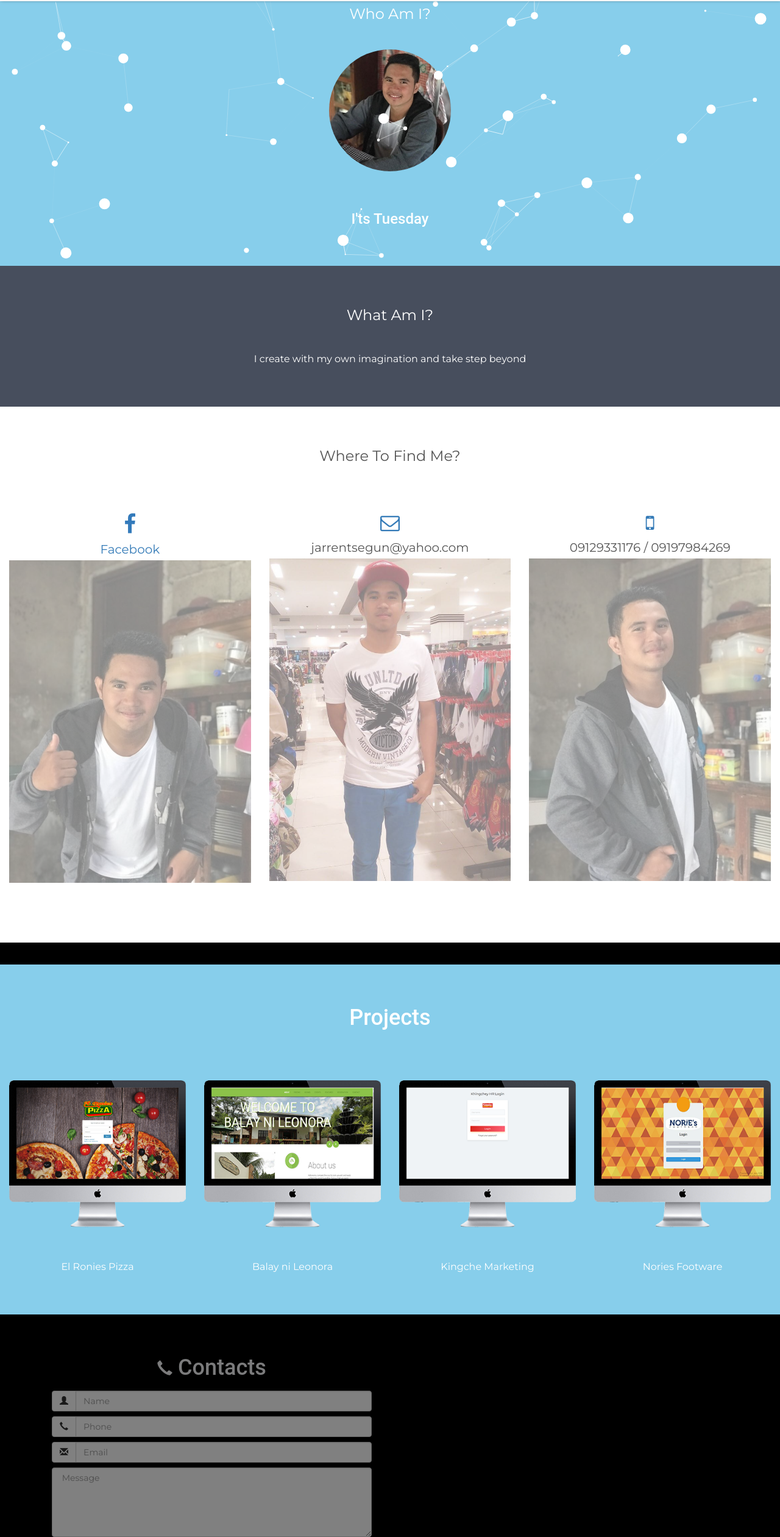
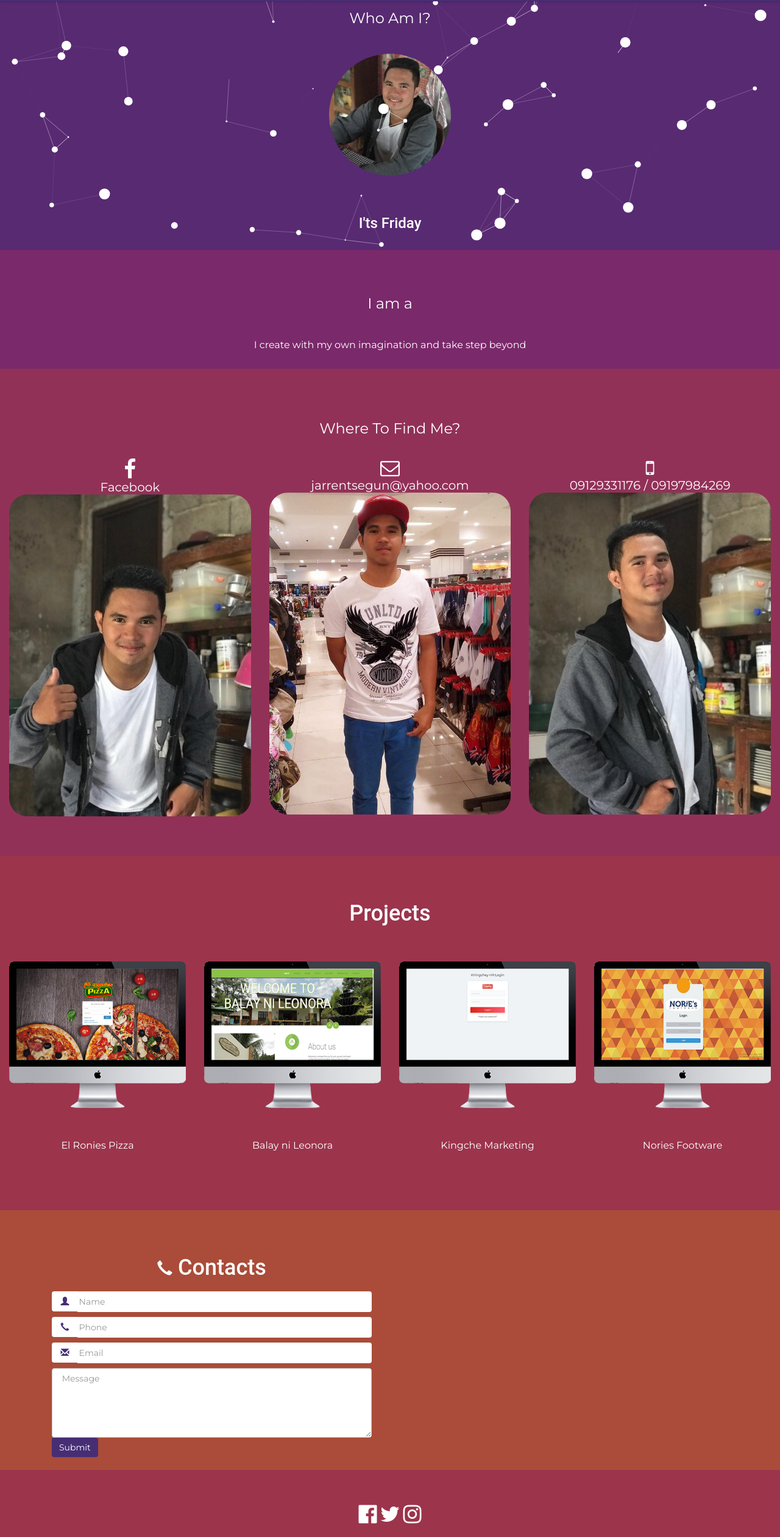
Before and after one commit to Jarrent26/portfolio, a plain HTML site: page index.html in a window 1280 px wide. Shown: the part 58-2579 px from the top of the page at 61% size. Drawn offline with nearby package versions, Linux system fonts and the light colour scheme.

Commit message:
new color

```diff
--- a/index.html
+++ b/index.html
@@ -29,36 +29,32 @@
         <span class="icon-bar"></span>
         <span class="icon-bar"></span>
       </button>
-      <a class="navbar-brand" href="#">Me</a>
+      <a class="navbar-brand" href="#">Jarrent</a>
     </div>
 
     <div class="collapse navbar-collapse" id="myNavbar">
       <ul class="nav navbar-nav navbar-right">
         <li class="navbar-menus"><a href="#homesection" id="homediv">Home</a></li>
-        <li class="navbar-menus"><a href="#aboutsection"id=" aboutdiv">About Me</a></li>
-        <li class="navbar-menus"><a href="#projectsection"id=" projectdiv">Projects</a></li>
-        <li class="navbar-menus"><a href="#contactsection"id=" contactdiv" >Contacts</a></li>
+        <li class="navbar-menus"><a href="#aboutsection"id="aboutdiv">About Me</a></li>
+        <li class="navbar-menus"><a href="#projectsection"id="projectdiv">Projects</a></li>
+        <li class="navbar-menus"><a href="#contactsection"id="contactdiv" >Contacts</a></li>
       </ul>
     </div>
   </div>
 </nav>
 <a id="homesection" href="#abouthome"></a>
 
-<div class="container-fluid bg-1 text-center" style="position:relative;">
+<div class="container-fluid bg-1 text-center" style="position:relative">
   <div   id="particles-js" ></div>
   <h3 class="margin">Who Am I?</h3>
   <img src="image/ako.jpg" class="img-responsive img-circle margin siga" style="display:inline" alt="Bird" width="350" height="350">
-  <h3 id='datetoday'>I'm an adventurer</h3>
+  <h3 id='datetoday'></h3>
 </div>
 
 
 
 <div class="container-fluid bg-2 text-center" id="testcontainer">
-    <h3 class="margin">What Am I?</h3>
-
-
-
-
+    <h3 class="margin">I am a </h3>
 
 <div class="container">
   <div id="myCarousel" class="carousel slide" data-ride="carousel" data-interval="3000">
@@ -77,35 +73,30 @@
         <p class="carouselslide">I Research beyond about developing any programs</p>
       </div>
     </div>
-
-
-
-
   </div>
 </div>
+
 </div>
+<a id="aboutsection" href="#aboutdiv"></a>
 
-  <a id="aboutsection" href="#aboutdiv"></a>
 <div class="container-fluid bg-3 text-center">
-  <h3 class="margin">Where To Find Me?</h3><br>
+  <h3 class="where">Where To Find Me?</h3>
   <div class="row">
-
     <div class="col-sm-4">
-
       <i><a href="https://www.facebook.com/jarrentsegun" class="fa fa-facebook fbicon fbicon"></a></i><br>
         <a href="https://www.facebook.com/jarrentsegun" class="fb">Facebook</a>
 
-      <br>
+
       <img src="image/d.jpg" class="img-responsive margin mypics" style="width:100%" alt="Image"></a>
     </div>
     <div class="col-sm-4">
-      <a><i class="fa fa-envelope-o mail" aria-hidden="true"></i></a><br>
+      <a><i class="fa fa-envelope-o mail faicon" aria-hidden="true"></i></a><br>
       <span>jarrentsegun@yahoo.com</span>
       <br>
       <img src="image/sa.jpg" class="img-responsive margin mypics" style="width:100%" alt="Image">
     </div>
     <div class="col-sm-4">
-        <a><i class="fa fa-mobile phone" aria-hidden="true"></i></a><br>
+        <a><i class="fa fa-mobile phone faicon" aria-hidden="true"></i></a><br>
         <span> 09129331176 / 09197984269 </span>
       <br>
       <img src="image/sas.jpg" class="img-responsive margin mypics" style="width:100%" alt="Image">
@@ -116,7 +107,7 @@
 
 
 <!--projects-->
-<a id="projectsection" href="#projectdiv"></a><br>
+<a id="projectsection" href="#projectdiv"></a>
     <div class="container-fluid containerbackground">
 
   <div class="row">
@@ -155,11 +146,11 @@
               <form>
                   <div class="input-group inputname">
                       <div class="input-group-btn">
-                          <i class="btn btn-default" type="submit">
-                             <span class="glyphicon glyphicon-user"></span>
+                          <i class="btn btn-default iconcolorblue" type="submit"style="border: 0px;">
+                             <span class="glyphicon glyphicon-user borderzro"></span>
                           </i>
                         </div>
-                      <input type="text" class="form-control" placeholder="Name">
+                      <input id="inputname" type="text" class="form-control borderzro" placeholder="Name">
 
                     </div>
 
@@ -168,44 +159,42 @@
 
                     <div class="input-group inputname">
                         <div class="input-group-btn">
-                            <i class="btn btn-default" type="submit">
-                                <span class="glyphicon glyphicon-earphone"></span>
+                            <i class="btn btn-default iconcolorblue" type="submit"style="border: 0px;">
+                                <span class="glyphicon glyphicon-earphone borderzro"></span>
                             </i>
                           </div>
-                        <input type="text" class="form-control" placeholder="Phone">
+                        <input id="inputphone" type="text" class="form-control borderzro" placeholder="Phone">
 
                       </div>
                     </div>
                     <div class="col-md-12">
 
                         <div class="input-group inputname">
-                            <div class="input-group-btn">
-                                <i class="btn btn-default" type="submit">
-                                    <span class="glyphicon glyphicon-envelope"></span>
+                            <div class="input-group-btn" >
+                                <i class="btn btn-default iconcolorblue" type="submit"style="border: 0px;">
+                                    <span class="glyphicon glyphicon-envelope borderzro"></span>
                                 </i>
                               </div>
-                            <input type="text" class="form-control" placeholder="Email">
+                            <input id="inputemail" type="text" class="form-control borderzro" placeholder="Email">
 
                           </div>
                         </div>
 
                         <div class="col-md-12">
 
-                            <textarea class="form-control message" rows="5" id="comment" placeholder=" Message"></textarea>
-                            <input type="submit" class="btn btn-primary" value="Submit">
-                </form>
+                            <textarea class="form-control message " rows="5" id="comment" placeholder=" Message"></textarea>
+                            <input id="butonfunction" type="button" class="btn btn-primary submitcolor " value="Submit">
 
 
+                            <div class="row">
+                              <div class="col-md-6">
+
+                              </div>
+                            </div>
+                </form>
 
                </div>
                 </div>
-
-
-
-
-
-
-
 
 
               </div>
@@ -290,30 +279,91 @@ console.log('callback - particles.js config loaded');
 // conditional statememt
 
 if ( day == 0 ){
-  document.getElementById('datetoday').innerHTML="I'ts Tuesday"
+  document.getElementById('datetoday').innerHTML="I'ts Sunday"
 }else if (day == 1){
-  document.getElementById('datetoday').innerHTML="I'ts Tuesday"
+  document.getElementById('datetoday').innerHTML="I'ts Monday"
 }else if (day == 2){
   document.getElementById('datetoday').innerHTML="I'ts Tuesday"
 }else if (day == 3){
-  document.getElementById('datetoday').innerHTML="I'ts Tuesday"
-  document.getElementById('datetoday').innerHTML="I'ts Tuesday"
+  document.getElementById('datetoday').innerHTML="I'ts Wednesday"
+}else if (day == 4){
+  document.getElementById('datetoday').innerHTML="I'ts Thursday"
 }else if (day == 5){
-  document.getElementById('datetoday').innerHTML="I'ts Tuesday"
+  document.getElementById('datetoday').innerHTML="I'ts Friday"
 }else if (day == 6){
-  document.getElementById('datetoday').innerHTML="I'ts Tuesday"
+  document.getElementById('datetoday').innerHTML="I'ts Saturday"
 }
 
 </script>
 
 <script>
 $(document).ready(function () {
+
+
+if(window.innerWidth < 768 ){
     $('.navbar-menus').on('click', function(){
       $('#nav-button').click();
     })
+
+}
+
+
+$('#butonfunction') .on( 'click' , function(){
+
+  var name = $('#inputname').val();
+  var phone = $('#inputphone').val();
+  var email = $('#inputemail').val();
+  var message = $('#comment').val();
+
+
+  if(name ==''){
+    $('#inputname').css({"border":"1.5px solid red"});
+  }else{
+    $('#inputname').css({"border":"1.5px solid green"});
+  }
+  if(name.match(/^\d+$/)) {
+    $('#inputname').css({"border":"1.5px solid red"});
+  }else{
+    $('#inputname').css({"border":"1.5px solid green"});
+  }
+
+  if(phone ==''){
+    $('#inputphone').css({"border": "1.5px solid red"});
+  }else{
+    $('#inputphone').css({"border":"1.5px solid green"});
+  }
+
+  if(phone.match(/^\d+$/)) {
+    $('#inputphone').css({"border":"1.5px solid green"});
+}else{
+  $('#inputphone').css({"border":"1.5px solid red"});
+}
+
+  if(email ==''){
+    $('#inputemail').css({"border": "1.5px solid red"});
+  }else{
+    $('#inputemail').css({"border":"1.5px solid green"});
+  }
+  if(message ==''){
+    $('#comment').css({"border": "1.5px solid red"});
+  }else{
+    $('#comment').css({"border":"1.5px solid green"});
+}
+
+
+
+
+
+})
+
+
+
+
+
 });
+</script>
 
-</script>
+
 
 
 </body>
--- a/style/style.css
+++ b/style/style.css
@@ -1,29 +1,34 @@
 body {
     font: 20px Montserrat, sans-serif;
-    line-height: 1.8;
-    color: #f5f6f7;
   }
   p {font-size: 16px;}
   .margin {margin-bottom: 45px;}
   .bg-1 {
-    background-color:skyblue; /* Green */
+    background-color: #582A72; /* Green */
     color: #ffffff;
+    overflow: hidden;
+  }
+  .where{
+    margin-top: 80px;
+    margin-bottom:35px;
   }
   .bg-2 {
-    background-color: #474e5d; /* Dark Blue */
+    background-color: #7A296A; /* Dark Blue */
     color: #ffffff;
   }
   .bg-3 {
-    background-color: #ffffff; /* White */
-    color: #555555;
+    background-color: #923158;
+    ; /* White */
+    color: #fff;
+    padding-top : 5px !important;
   }
   .bg-4 {
-    background-color:#87ceeb2e; /* Black Gray */
+    background-color:#9C344C; /* Black Gray */
     color: #fff;
   }
   .container-fluid {
-    padding-top:48px;
-    padding-bottom: 53px;
+    padding-top: 55px;
+    padding-bottom: 20px;
   }
   .navbar {
     padding-top: 5px;
@@ -37,9 +42,26 @@ body {
     width: 100%;
     z-index: 1;
     box-shadow: 1px -3px 6px 0px black;
+    background: #472E74;
 }
+.navbar-default .navbar-nav>li>a{
+color: #fff;
+}
+
+.navbar-default .navbar-nav>li>a:focus{
+  color: white;
+}
+.navbar-default .navbar-brand {
+color: #fff
+}
+.submitcolor{
+  color:#fff !important;
+  background: #472e74;
+  border: 0px;
+}
+
   .navbar-nav  li a:hover {
-    color: skyblue !important;
+    color: #AA7D39 !important;
   }
   .siga{
     height: 200px !important;
@@ -53,10 +75,11 @@ body {
  }
  .fb{
    text-decoration: none !important;
+   color: #fff
  }
  .fbicon{
   font-size: 35px !important;
-  color:#337abb;
+  color:#ffff;
   text-decoration: none !important;
 }
 
@@ -64,8 +87,9 @@ body {
 
 
  .containerbackground{
-   background: skyblue;
+   background: #9C344C;
    margin: 0 auto;
+   padding-bottom: 87px;
  }
  .projects{
    text-align: center;
@@ -76,9 +100,12 @@ body {
  /* contacts */
 
 .contactbackground{
-  background:black;
-  opacity: 50%;
+  background:#AA4C39;
 
+
+}
+.faicon{
+  color:#fff;
 }
 .phonecontact{
   font-size: 25px !important;
@@ -86,6 +113,7 @@ body {
 .contact{
   text-align: center;
   font-family:"roboto", sans-serif;
+  color: #ffff
 
 }
 .inputname{
@@ -99,26 +127,17 @@ body {
   text-align: center;
   color: #ffffff
 }
-body{
-  background: black;
-}
-
 #particles-js{
   width: 100%;
   height: 100%;
   position: absolute;
   top: 0;
 }
-.mypics:hover{
-  border-radius: 100%;
-  opacity: 1;
-  transition: border-radius 2s;
+.mypics{
+  border-radius: 30px !important;
+}
 
-}
-.mypics{
-  opacity: 0.5;
-  transition: border-radius 2s;
-}
+
 .carouselslide{
   text-align: center;
   color: white;
@@ -126,3 +145,14 @@ body{
 #datetoday{
   font-family: "roboto", sans-serif;
 }
+.borderzro{
+  border:0px;
+  padding: 2.5px;
+
+}
+.iconcolorblue{
+  color: #472e74;
+}
+.iconcolorblue:hover{
+background: white;
+}
```
